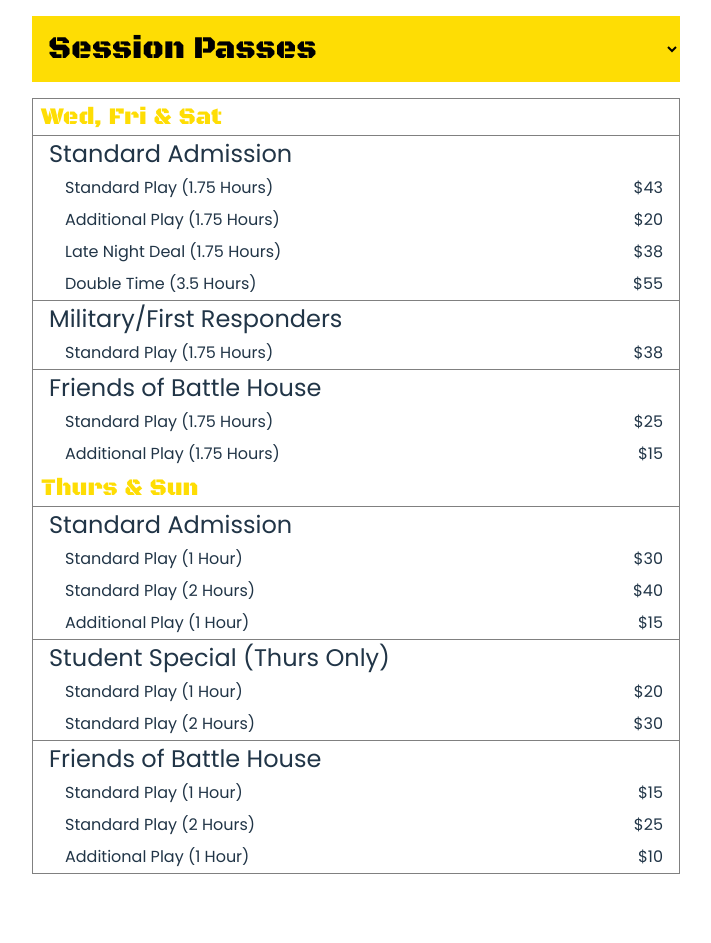
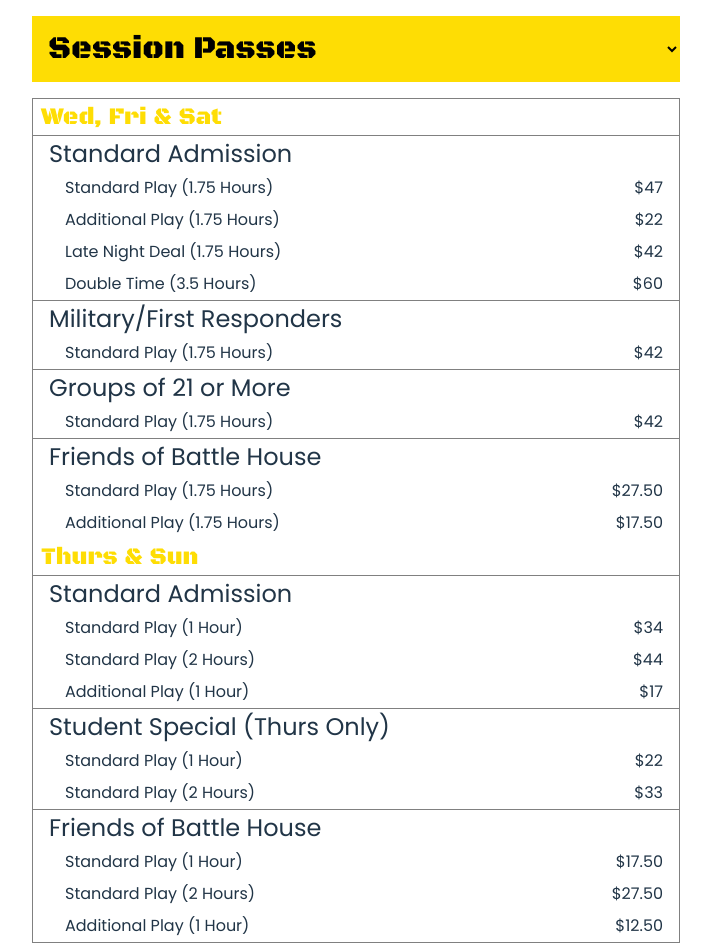
Before and after one commit to beans-squared/bh-companion-website, a React (Vite) app: page /pricing-reference in a window 1280 px wide. Shown: the whole page, without its empty margins (284-995 px from the left). Before the commit the page ends 874 px from the top, so only its background shows below. Built offline with nearby package versions, Linux system fonts and the light colour scheme.

Commit message:
Update pricing

```diff
--- a/src/routes/PricingReference.jsx
+++ b/src/routes/PricingReference.jsx
@@ -13,37 +13,44 @@
 					<section className="prices">
 						<p>
 							<span>Standard Play (1.75 Hours)</span>
-							<span>$43</span>
+							<span>$47</span>
 						</p>
 						<p>
 							<span>Additional Play (1.75 Hours)</span>
-							<span>$20</span>
+							<span>$22</span>
 						</p>
 						<p>
 							<span>Late Night Deal (1.75 Hours)</span>
-							<span>$38</span>
+							<span>$42</span>
 						</p>
 						<p>
 							<span>Double Time (3.5 Hours)</span>
-							<span>$55</span>
+							<span>$60</span>
 						</p>
 					</section>
 					<h2>Military/First Responders</h2>
 					<section className="prices">
 						<p>
 							<span>Standard Play (1.75 Hours)</span>
-							<span>$38</span>
+							<span>$42</span>
+						</p>
+					</section>
+					<h2>Groups of 21 or More</h2>
+					<section className="prices">
+						<p>
+							<span>Standard Play (1.75 Hours)</span>
+							<span>$42</span>
 						</p>
 					</section>
 					<h2>Friends of Battle House</h2>
 					<section className="prices">
 						<p>
 							<span>Standard Play (1.75 Hours)</span>
-							<span>$25</span>
+							<span>$27.50</span>
 						</p>
 						<p>
 							<span>Additional Play (1.75 Hours)</span>
-							<span>$15</span>
+							<span>$17.50</span>
 						</p>
 					</section>
 
@@ -52,41 +59,41 @@
 					<section className="prices">
 						<p>
 							<span>Standard Play (1 Hour)</span>
-							<span>$30</span>
+							<span>$34</span>
 						</p>
 						<p>
 							<span>Standard Play (2 Hours)</span>
-							<span>$40</span>
+							<span>$44</span>
 						</p>
 						<p>
 							<span>Additional Play (1 Hour)</span>
-							<span>$15</span>
+							<span>$17</span>
 						</p>
 					</section>
 					<h2>Student Special (Thurs Only)</h2>
 					<section className="prices">
 						<p>
 							<span>Standard Play (1 Hour)</span>
-							<span>$20</span>
+							<span>$22</span>
 						</p>
 						<p>
 							<span>Standard Play (2 Hours)</span>
-							<span>$30</span>
+							<span>$33</span>
 						</p>
 					</section>
 					<h2>Friends of Battle House</h2>
 					<section className="prices">
 						<p>
 							<span>Standard Play (1 Hour)</span>
-							<span>$15</span>
+							<span>$17.50</span>
 						</p>
 						<p>
 							<span>Standard Play (2 Hours)</span>
-							<span>$25</span>
+							<span>$27.50</span>
 						</p>
 						<p>
 							<span>Additional Play (1 Hour)</span>
-							<span>$10</span>
+							<span>$12.50</span>
 						</p>
 					</section>
 				</section>
@@ -102,15 +109,15 @@
 						</p>
 						<p>
 							<span>Minimum Deposit</span>
-							<span>$480</span>
+							<span>$614</span>
 						</p>
 						<p>
 							<span>Minimum Players</span>
-							<span>10</span>
+							<span>12</span>
 						</p>
 						<p>
 							<span>Additional Players</span>
-							<span>$43</span>
+							<span>$47</span>
 						</p>
 					</section>
 					<h1>Organized School & Youth Groups</h1>
@@ -120,16 +127,12 @@
 							<span>Battle Outside Open Hours</span>
 						</p>
 						<p>
-							<span>12-20 Players</span>
-							<span>$34</span>
-						</p>
-						<p>
-							<span>21-40 Players</span>
-							<span>$32</span>
+							<span>15-40 Players</span>
+							<span>$35</span>
 						</p>
 						<p>
 							<span>41+ Players</span>
-							<span>$30</span>
+							<span>$32</span>
 						</p>
 						<p>
 							<span>No Charge for Event Room</span>
@@ -142,8 +145,8 @@
 							<span>Battle During Open Hours</span>
 						</p>
 						<p>
-							<span>Minium Deposit</span>
-							<span>$630</span>
+							<span>Minimum Deposit</span>
+							<span>$710</span>
 						</p>
 						<p>
 							<span>Minimum Players</span>
@@ -151,28 +154,10 @@
 						</p>
 						<p>
 							<span>Additional Players</span>
-							<span>$30</span>
+							<span>$34</span>
 						</p>
 					</section>
 					<h2>Two Hour</h2>
-					<section className="prices">
-						<p>
-							<span>Battle During Open Hours</span>
-						</p>
-						<p>
-							<span>Minimum Deposit</span>
-							<span>$830</span>
-						</p>
-						<p>
-							<span>Minimum Players</span>
-							<span>20</span>
-						</p>
-						<p>
-							<span>Additional Players</span>
-							<span>$40</span>
-						</p>
-					</section>
-					<h1>Friday</h1>
 					<section className="prices">
 						<p>
 							<span>Battle During Open Hours</span>
@@ -187,7 +172,25 @@
 						</p>
 						<p>
 							<span>Additional Players</span>
-							<span>$43</span>
+							<span>$44</span>
+						</p>
+					</section>
+					<h1>Friday</h1>
+					<section className="prices">
+						<p>
+							<span>Battle During Open Hours</span>
+						</p>
+						<p>
+							<span>Minimum Deposit</span>
+							<span>$1,225</span>
+						</p>
+						<p>
+							<span>Minimum Players</span>
+							<span>25</span>
+						</p>
+						<p>
+							<span>Additional Players</span>
+							<span>$47</span>
 						</p>
 					</section>
 					<h1>Saturday</h1>
@@ -199,15 +202,15 @@
 						</p>
 						<p>
 							<span>Minimum Deposit</span>
-							<span>$910</span>
+							<span>$1,225</span>
 						</p>
 						<p>
 							<span>Minimum Players</span>
-							<span>20</span>
+							<span>25</span>
 						</p>
 						<p>
 							<span>Additional Players</span>
-							<span>$43</span>
+							<span>$47</span>
 						</p>
 					</section>
 					<h2>Peak Hours</h2>
@@ -218,7 +221,7 @@
 						</p>
 						<p>
 							<span>Minimum Deposit</span>
-							<span>$1,770</span>
+							<span>$1,930</span>
 						</p>
 						<p>
 							<span>Minimum Players</span>
@@ -226,7 +229,7 @@
 						</p>
 						<p>
 							<span>Additional Players</span>
-							<span>$43</span>
+							<span>$47</span>
 						</p>
 					</section>
 					<h1>Sunday</h1>
@@ -237,7 +240,7 @@
 						</p>
 						<p>
 							<span>Minimum Deposit</span>
-							<span>$930</span>
+							<span>$1,050</span>
 						</p>
 						<p>
 							<span>Minimum Players</span>
@@ -245,7 +248,7 @@
 						</p>
 						<p>
 							<span>Additional Players</span>
-							<span>$30</span>
+							<span>$34</span>
 						</p>
 					</section>
 					<h2>Two Hours</h2>
@@ -255,7 +258,7 @@
 						</p>
 						<p>
 							<span>Minimum Deposit</span>
-							<span>$1,230</span>
+							<span>$1,350</span>
 						</p>
 						<p>
 							<span>Minimum Players</span>
@@ -263,7 +266,7 @@
 						</p>
 						<p>
 							<span>Additional Players</span>
-							<span>$40</span>
+							<span>$44</span>
 						</p>
 					</section>
 				</section>
@@ -276,7 +279,7 @@
 					<section className="prices">
 						<p>
 							<span>1.75 Hours</span>
-							<span>$265</span>
+							<span>$285</span>
 						</p>
 						<p>
 							<span>Included Tickets</span>
@@ -284,7 +287,7 @@
 						</p>
 						<p>
 							<span>Additional Players</span>
-							<span>$43</span>
+							<span>$47</span>
 						</p>
 						<p>
 							<span>Event Space After Battle</span>
@@ -296,7 +299,7 @@
 					<section className="prices">
 						<p>
 							<span>1 Hour</span>
-							<span>$180</span>
+							<span>$200</span>
 						</p>
 						<p>
 							<span>Included Tickets</span>
@@ -304,7 +307,7 @@
 						</p>
 						<p>
 							<span>Additional Players</span>
-							<span>$30</span>
+							<span>$34</span>
 						</p>
 						<p>
 							<span>Event Space After Battle</span>
@@ -315,7 +318,7 @@
 					<section className="prices">
 						<p>
 							<span>2 Hours</span>
-							<span>$230</span>
+							<span>$250</span>
 						</p>
 						<p>
 							<span>Included Tickets</span>
@@ -323,7 +326,7 @@
 						</p>
 						<p>
 							<span>Additional Players</span>
-							<span>$40</span>
+							<span>$44</span>
 						</p>
 						<p>
 							<span>Event Space After Battle</span>
```
